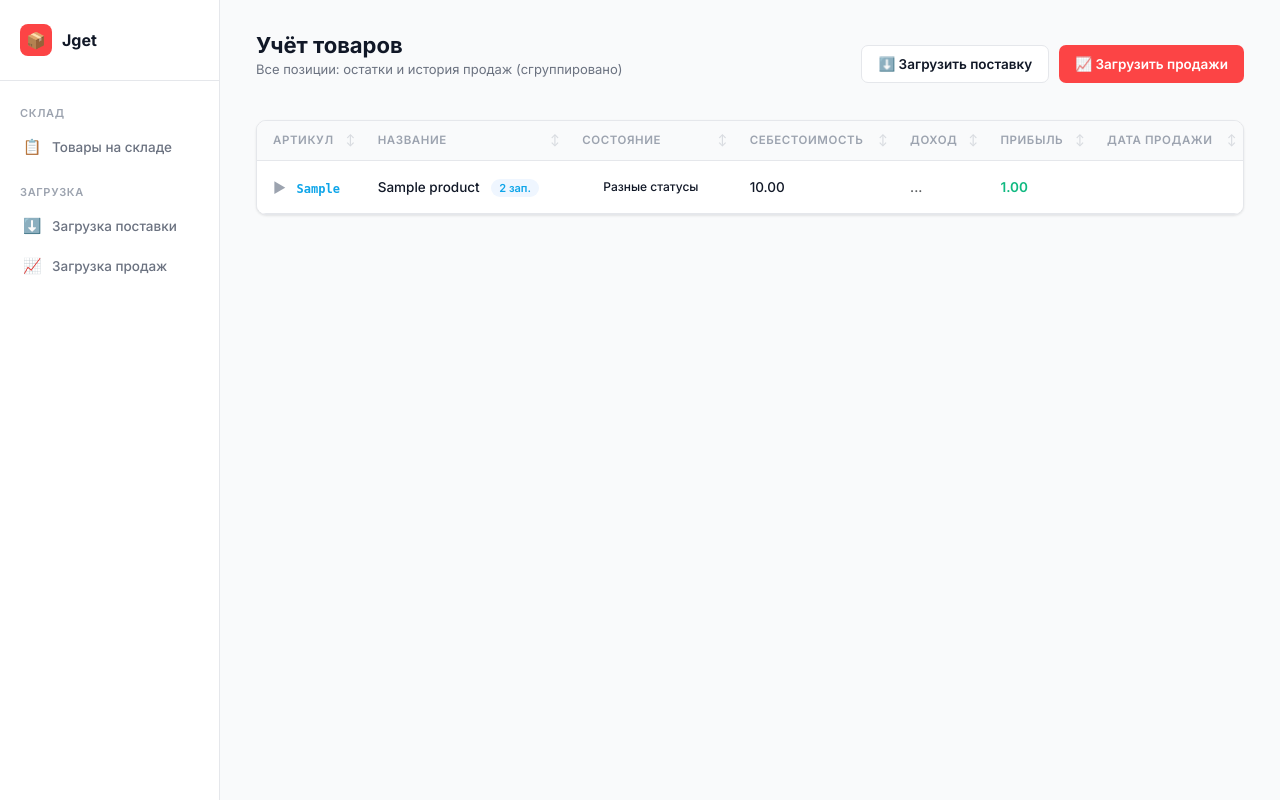
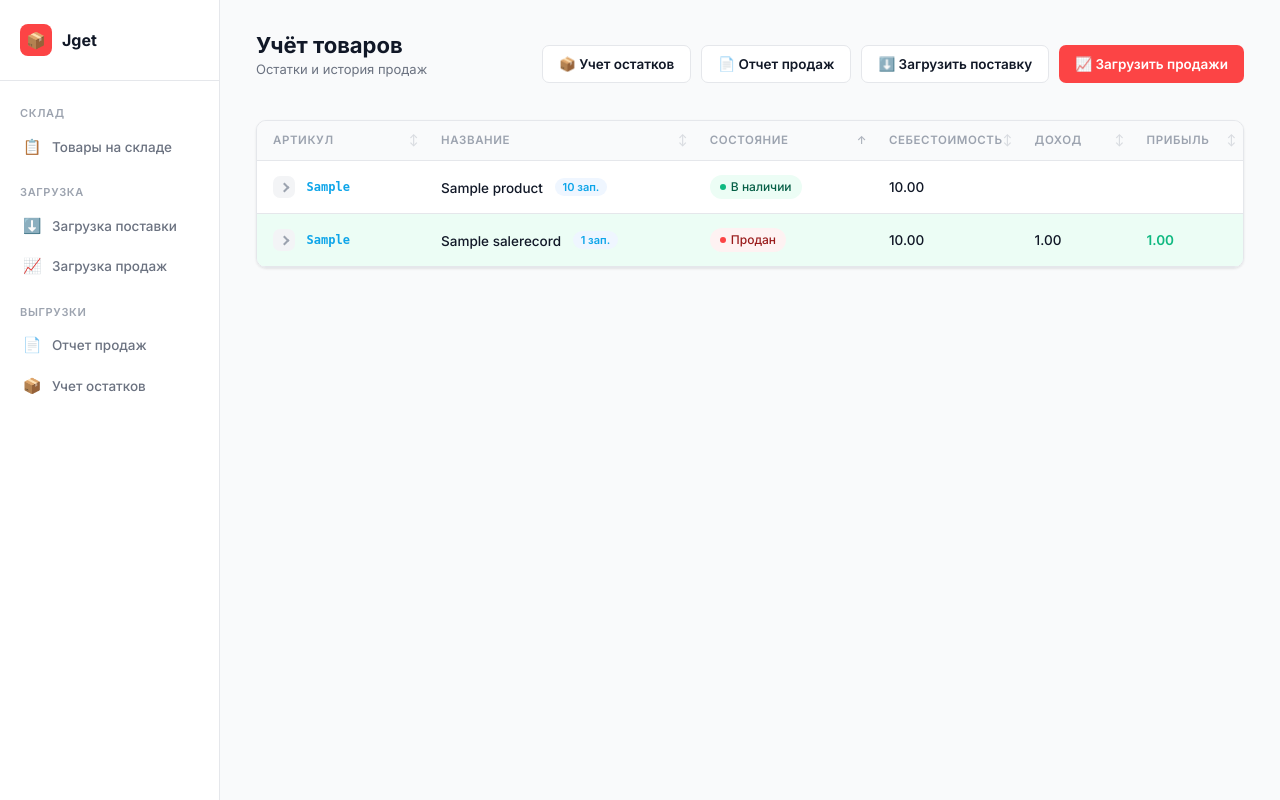
Before and after one commit to printnewcode/ozon-encounting, a Django app: page / in a window 1280 px wide. Run offline with Django 5.2, Linux system fonts and the light colour scheme; tables that the repository leaves empty hold one stand-in row (values such as "Sample post").

Commit message:
Реализована выгрузка остатков и продаж. Исправлены баги фронтенда

```diff
--- a/web/static/web/css/product_list.css
+++ b/web/static/web/css/product_list.css
@@ -9,87 +9,263 @@
 .sortable.asc::after   { content: '↑'; opacity: 0.8; }
 .sortable.desc::after  { content: '↓'; opacity: 0.8; }
 
-/* Чередование фона групп (один артикул = одна группа) */
-tr.group-alt { background-color: #F3F6F9; }
-tr.group-alt:hover { background-color: #eaeff5 !important; }
+.data-card {
+    overflow-x: auto;
+}
 
-/* Граница сверху при смене артикула */
-tr.group-start td { border-top: 2px solid #D1D9E0 !important; }
+#productsTable {
+    table-layout: fixed;
+    min-width: 1120px;
+}
 
-/* Подсветка строк по статусу — приоритет выше группы */
-tr.row-in_sale  { background-color: #FFFBEA !important; }
-tr.row-sold-neg { background-color: #FEECEC !important; }
-tr.row-sold-neg:hover { background-color: #fddada !important; }
-tr.row-in_sale:hover  { background-color: #FFF3C4 !important; }
+#productsTable th:nth-child(1),
+#productsTable td:nth-child(1) { width: 15%; }
+#productsTable th:nth-child(2),
+#productsTable td:nth-child(2) { width: 24%; }
+#productsTable th:nth-child(3),
+#productsTable td:nth-child(3) { width: 16%; }
+#productsTable th:nth-child(4),
+#productsTable td:nth-child(4) { width: 13%; }
+#productsTable th:nth-child(5),
+#productsTable td:nth-child(5) { width: 10%; }
+#productsTable th:nth-child(6),
+#productsTable td:nth-child(6) { width: 10%; }
+#productsTable th:nth-child(7),
+#productsTable td:nth-child(7) { width: 12%; }
+
+#productsTable td {
+    overflow: hidden;
+    text-overflow: ellipsis;
+}
+
+#productsTable th:first-child,
+#productsTable td:first-child {
+    white-space: nowrap;
+}
+
+#productsTable tbody tr {
+    --row-bg: var(--bg-card);
+    --row-bg-hover: var(--bg-page);
+    --row-bg-alt: #F4F6F8;
+    --row-accent: var(--teal);
+    --row-accent-soft: rgba(14,165,233,.45);
+}
+
+#productsTable tbody tr.row-status-in_stock {
+    --row-bg: var(--bg-card);
+    --row-bg-hover: #FAFAFA;
+    --row-bg-alt: #F6F7F8;
+    --row-accent: var(--text-muted);
+    --row-accent-soft: rgba(156,163,175,.38);
+}
+
+#productsTable tbody tr.row-status-in_sale {
+    --row-bg: #FFF8D8;
+    --row-bg-hover: #FFF1B8;
+    --row-bg-alt: #FFF3C8;
+    --row-accent: #F59E0B;
+    --row-accent-soft: rgba(245,158,11,.45);
+}
+
+#productsTable tbody tr.row-status-sold {
+    --row-bg: var(--bg-card);
+    --row-bg-hover: #FAFAFA;
+    --row-bg-alt: #F6F7F8;
+    --row-accent: var(--text-muted);
+    --row-accent-soft: rgba(156,163,175,.38);
+}
+
+#productsTable tbody tr.row-status-sold.row-profit-positive {
+    --row-bg: #ECFDF5;
+    --row-bg-hover: #DDF8EC;
+    --row-bg-alt: #E2FAEF;
+    --row-accent: var(--green);
+    --row-accent-soft: rgba(16,185,129,.45);
+}
+
+#productsTable tbody tr.row-status-sold.row-profit-negative {
+    --row-bg: #FFF1F1;
+    --row-bg-hover: #FFE3E3;
+    --row-bg-alt: #FDE7E7;
+    --row-accent: var(--accent);
+    --row-accent-soft: rgba(252,68,69,.42);
+}
+
+.text-clip {
+    display: inline-block;
+    max-width: 100%;
+    overflow: hidden;
+    text-overflow: ellipsis;
+    vertical-align: middle;
+    white-space: nowrap;
+}
+
+.page-actions {
+    display: flex;
+    flex-wrap: wrap;
+    justify-content: flex-end;
+    gap: 10px;
+}
 
 /* ── EXPANDABLE ROWS ──────────────────────── */
 .group-header {
     cursor: pointer;
-    background-color: var(--bg-card) !important;
+    background-color: var(--row-bg) !important;
     font-weight: 500;
 }
+.group-header td {
+    background-color: var(--row-bg);
+}
 .group-header:hover {
-    background-color: var(--bg-page) !important;
+    background-color: var(--row-bg-hover) !important;
+}
+.group-header:hover td {
+    background-color: var(--row-bg-hover);
+}
+.group-header.expanded {
+    background-color: var(--row-bg-hover) !important;
+}
+.group-header.expanded td {
+    background-color: var(--row-bg-hover);
+}
+.group-header.expanded td:first-child {
+    box-shadow: inset 3px 0 0 var(--row-accent);
+}
+.group-header:focus-visible {
+    outline: 2px solid rgba(14,165,233,.45);
+    outline-offset: -2px;
 }
 
 .expand-icon {
-    display: inline-block;
-    transition: transform 0.2s ease;
-    font-size: 14px;
+    display: inline-flex;
+    align-items: center;
+    justify-content: center;
+    transition: background .18s ease, color .18s ease, transform .22s ease;
     margin-right: 8px;
     color: var(--text-muted);
-    width: 12px;
-    text-align: center;
+    width: 22px;
+    height: 22px;
+    border-radius: 7px;
+    background: #F3F4F6;
+    vertical-align: middle;
 }
 
-.expanded .expand-icon {
-    transform: rotate(90deg);
+.expand-icon::before {
+    content: '';
+    width: 7px;
+    height: 7px;
+    border-right: 2px solid currentColor;
+    border-bottom: 2px solid currentColor;
+    transform: rotate(-45deg);
+    transition: transform .22s ease;
+}
+
+.group-header:hover .expand-icon,
+.group-header.expanded .expand-icon {
+    background: var(--teal-light);
+    color: var(--teal);
+}
+
+.expanded .expand-icon::before {
+    transform: rotate(45deg) translate(-1px, -1px);
 }
 
 .child-row {
-    display: none; /* Hidden by default */
-    background-color: #fcfcfc !important;
-    font-size: 13px;
+    display: none;
+    background-color: var(--row-bg) !important;
+    font-size: 13.5px;
 }
 
 .child-row.show {
     display: table-row;
-    animation: row-reveal 0.3s ease-out forwards;
-}
-
-.child-row.hiding {
-    animation: row-hide 0.3s ease-in forwards;
-}
-
-@keyframes row-reveal {
-    0% {
-        opacity: 0;
-        transform: translateY(-8px);
-    }
-    100% {
-        opacity: 1;
-        transform: translateY(0);
-    }
-}
-
-@keyframes row-hide {
-    0% {
-        opacity: 1;
-        transform: translateY(0);
-    }
-    100% {
-        opacity: 0;
-        transform: translateY(-8px);
-    }
 }
 
 .child-row td {
-    padding-left: 40px !important;
-    border-left: 3px solid transparent; /* Prepare for accent */
+    background: var(--row-bg);
+    color: var(--text-primary);
+    padding-top: 0 !important;
+    padding-bottom: 0 !important;
+    border-bottom-color: transparent;
+    transition: background .18s ease, box-shadow .18s ease, border-color .18s ease;
 }
 
-.child-row td:first-child {
-    border-left: 3px solid var(--border); /* Subtle visual link */
+.child-row.show td {
+    border-bottom-color: var(--border);
+}
+
+.child-row.show td:first-child {
+    box-shadow: inset 4px 0 0 var(--row-accent-soft);
+}
+
+.child-row-alt td {
+    background: var(--row-bg);
+}
+
+.child-row.show:not(.closing).child-row-alt td {
+    background: var(--row-bg-alt);
+}
+
+.child-cell-content {
+    max-height: 0;
+    opacity: 0;
+    overflow: hidden;
+    padding-top: 0;
+    padding-bottom: 0;
+    transform: translateY(-4px);
+    transition:
+        max-height .26s ease,
+        opacity .2s ease,
+        padding .26s ease,
+        transform .26s ease;
+}
+
+.child-row.show:not(.closing) .child-cell-content {
+    max-height: 56px;
+    opacity: 1;
+    padding-top: 14px;
+    padding-bottom: 14px;
+    transform: translateY(0);
+}
+
+.child-row.closing .child-cell-content {
+    max-height: 0;
+    opacity: 0;
+    padding-top: 0;
+    padding-bottom: 0;
+    transform: translateY(-4px);
+}
+
+.child-row.closing td {
+    background: var(--row-bg);
+}
+
+.child-row:hover {
+    background: var(--row-bg-hover) !important;
+}
+
+.child-row:hover td {
+    background: var(--row-bg-hover);
+}
+
+.child-row:hover .child-cell-content {
+    background: transparent;
+}
+
+.child-spacer {
+    display: inline-block;
+    width: 20px;
+}
+
+.group-header td:first-child .cell-article {
+    width: calc(100% - 34px);
+}
+
+.child-row td:first-child .cell-article {
+    width: calc(100% - 24px);
+}
+
+#productsTable td:nth-child(2) .cell-name {
+    max-width: calc(100% - 72px);
 }
 
 .count-badge {
@@ -100,4 +276,18 @@ tr.row-in_sale:hover  { background-color: #FFF3C4 !important; }
     font-size: 11px;
     font-weight: 600;
     margin-left: 8px;
+    white-space: nowrap;
+    vertical-align: middle;
 }
+
+.badge-mixed {
+    background: var(--orange-light);
+    color: #92400E;
+}
+.badge-mixed::before { background: #F59E0B; }
+
+@media (max-width: 768px) {
+    #productsTable {
+        min-width: 980px;
+    }
+}
--- a/web/templates/web/base.html
+++ b/web/templates/web/base.html
@@ -30,6 +30,13 @@
             <a href="{% url 'upload_sales' %}">
                 <span class="nav-icon">📈</span> Загрузка продаж
             </a>
+            <div class="nav-label" style="margin-top: 8px;">Выгрузки</div>
+            <a href="{% url 'export_sales_report' %}">
+                <span class="nav-icon">📄</span> Отчет продаж
+            </a>
+            <a href="{% url 'export_stock_balance' %}">
+                <span class="nav-icon">📦</span> Учет остатков
+            </a>
         </nav>
     </aside>
 
--- a/web/templates/web/product_list.html
+++ b/web/templates/web/product_list.html
@@ -11,9 +11,11 @@
 <div class="page-header">
     <div>
         <h1 class="page-title">Учёт товаров</h1>
-        <p class="page-subtitle">Все позиции: остатки и история продаж (сгруппировано)</p>
+        <p class="page-subtitle">Остатки и история продаж</p>
     </div>
-    <div style="display:flex; gap:10px;">
+    <div class="page-actions">
+        <a href="{% url 'export_stock_balance' %}" class="btn-secondary-saas">📦 Учет остатков</a>
+        <a href="{% url 'export_sales_report' %}" class="btn-secondary-saas">📄 Отчет продаж</a>
         <a href="{% url 'upload_supply' %}" class="btn-secondary-saas">⬇️ Загрузить поставку</a>
         <a href="{% url 'upload_sales' %}" class="btn-primary-saas">📈 Загрузить продажи</a>
     </div>
@@ -25,7 +27,7 @@
             <tr>
                 <th class="sortable" data-col="0" data-type="str">Артикул</th>
                 <th class="sortable" data-col="1" data-type="str">Название</th>
-                <th class="sortable" data-col="2" data-type="str">Состояние</th>
+                <th class="sortable asc" data-col="2" data-type="str">Состояние</th>
                 <th class="sortable" data-col="3" data-type="num">Себестоимость</th>
                 <th class="sortable" data-col="4" data-type="num">Доход</th>
                 <th class="sortable" data-col="5" data-type="num">Прибыль</th>
@@ -34,13 +36,13 @@
         </thead>
         <tbody id="productsBody">
             {% for group in groups %}
-            <tr class="group-header" data-article="{{ group.article }}">
-                <td data-sort="{{ group.article }}">
-                    <span class="expand-icon">▶</span>
-                    <span class="cell-article">{{ group.article }}</span>
+            <tr class="group-header row-status-{{ group.header_status_key }}{% if group.header_status_key == 'sold' %}{% if group.total_profit < 0 %} row-profit-negative{% else %} row-profit-positive{% endif %}{% endif %}" data-article="{{ group.article }}">
+                <td data-sort="{{ group.article }}" title="{{ group.article }}">
+                    <span class="expand-icon" aria-hidden="true"></span>
+                    <span class="cell-article text-clip">{{ group.article }}</span>
                 </td>
-                <td data-sort="{{ group.name }}">
-                    <span class="cell-name">{{ group.name }}</span>
+                <td data-sort="{{ group.name }}" title="{{ group.name }}">
+                    <span class="cell-name text-clip">{{ group.name }}</span>
                     <span class="count-badge">{{ group.count }} зап.</span>
                 </td>
                 <td data-sort="{{ group.header_status_label }}">
@@ -51,8 +53,8 @@
                 <td data-sort="{{ group.header_cost }}">
                     {{ group.header_cost }}
                 </td>
-                <td data-sort="-1">
-                    {% if group.has_sales %}<span class="text-muted">...</span>{% endif %}
+                <td data-sort="{% if group.has_sales %}{{ group.total_income }}{% else %}-1{% endif %}">
+                    {% if group.has_sales %}{{ group.total_income }}{% endif %}
                 </td>
                 <td data-sort="{{ group.total_profit }}">
                     {% if group.has_sales %}
@@ -66,21 +68,35 @@
                 <td data-sort="0"></td>
             </tr>
             {% for row in group.rows %}
-            <tr class="child-row child-of-{{ group.article }}">
-                <td></td>{# Article empty for children to emphasize indent #}
-                <td>
-                    <span class="text-secondary" style="font-size: 12px;">{{ row.name }}</span>
+            <tr class="child-row row-status-{{ row.status_key }}{% if row.status_key == 'sold' %}{% if row.profit < 0 %} row-profit-negative{% else %} row-profit-positive{% endif %}{% endif %}{% if forloop.counter|divisibleby:2 %} child-row-alt{% endif %}">
+                <td data-sort="{{ row.article }}" title="{{ row.article }}">
+                    <div class="child-cell-content">
+                        <span class="child-spacer" aria-hidden="true"></span>
+                        <span class="cell-article text-clip">{{ row.article }}</span>
+                    </div>
                 </td>
-                <td>
+                <td data-sort="{{ row.name }}" title="{{ row.name }}">
+                    <div class="child-cell-content">
+                        <span class="cell-name text-clip">{{ row.name }}</span>
+                    </div>
+                </td>
+                <td data-sort="{{ row.status_label }}">
+                    <div class="child-cell-content">
                         <span class="badge-status badge-{{ row.status_key }}">
                             {{ row.status_label }}
                         </span>
+                    </div>
                 </td>
-                <td>{{ row.cost_price }}</td>
+                <td data-sort="{{ row.cost_price }}">
+                    <div class="child-cell-content">{{ row.cost_price }}</div>
+                </td>
                 <td data-sort="{% if row.income is not None %}{{ row.income }}{% else %}-1{% endif %}">
+                    <div class="child-cell-content">
                         {% if row.income is not None %}{{ row.income }}{% endif %}
+                    </div>
                 </td>
                 <td data-sort="{% if row.profit is not None %}{{ row.profit }}{% else %}-999999{% endif %}">
+                    <div class="child-cell-content">
                         {% if row.profit is not None %}
                             {% if row.profit < 0 %}
                                 <span class="profit-negative">{{ row.profit }}</span>
@@ -88,9 +104,12 @@
                                 <span class="profit-positive">{{ row.profit }}</span>
                             {% endif %}
                         {% endif %}
+                    </div>
                 </td>
-                <td style="font-size:13px; color:var(--text-secondary); white-space:nowrap;">
+                <td data-sort="{% if row.sale_date %}{{ row.sale_date|date:'Y-m-d' }}{% else %}0{% endif %}">
+                    <div class="child-cell-content">
                         {% if row.sale_date %}{{ row.sale_date|date:"d.m.Y" }}{% endif %}
+                    </div>
                 </td>
             </tr>
             {% endfor %}
--- a/web/urls.py
+++ b/web/urls.py
@@ -4,6 +4,8 @@ from . import views
 urlpatterns = [
     path('upload/supply/', views.upload_supply, name='upload_supply'),
     path('upload/sales/', views.upload_sales, name='upload_sales'),
+    path('exports/sales-report/', views.export_sales_report, name='export_sales_report'),
+    path('exports/stock-balance/', views.export_stock_balance, name='export_stock_balance'),
     path('products/', views.product_list, name='product_list'),
     path('', views.product_list, name='home'), # Главной страницей сделаем список товаров
 ]
--- a/web/views.py
+++ b/web/views.py
@@ -1,12 +1,77 @@
 import io
+from datetime import datetime
 from decimal import Decimal, InvalidOperation
+from urllib.parse import quote
 
 import pandas as pd
 from django.db.models import F
+from django.http import HttpResponse
 from django.shortcuts import render, redirect
 from django.contrib import messages
+from openpyxl import Workbook
+from openpyxl.styles import Alignment, Font, PatternFill, Border, Side
+from openpyxl.utils import get_column_letter
+
 from .models import Product, SaleRecord
 from .forms import SupplyUploadForm, SalesUploadForm
+
+
+def export_filename(name):
+    timestamp = datetime.now().strftime('%Y-%m-%d')
+    return f'{name}_{timestamp}.xlsx'
+
+
+def workbook_response(workbook, filename):
+    buffer = io.BytesIO()
+    workbook.save(buffer)
+    buffer.seek(0)
+
+    response = HttpResponse(
+        buffer.getvalue(),
+        content_type='application/vnd.openxmlformats-officedocument.spreadsheetml.sheet',
+    )
+    response['Content-Disposition'] = f"attachment; filename*=UTF-8''{quote(filename)}"
+    return response
+
+
+def style_export_sheet(sheet, widths):
+    header_fill = PatternFill('solid', fgColor='0EA5E9')
+    header_font = Font(color='FFFFFF', bold=True)
+    border_color = 'E5E7EB'
+    thin_border = Border(
+        left=Side(style='thin', color=border_color),
+        right=Side(style='thin', color=border_color),
+        top=Side(style='thin', color=border_color),
+        bottom=Side(style='thin', color=border_color),
+    )
+
+    sheet.freeze_panes = 'A2'
+    sheet.auto_filter.ref = sheet.dimensions
+
+    for cell in sheet[1]:
+        cell.fill = header_fill
+        cell.font = header_font
+        cell.alignment = Alignment(horizontal='center', vertical='center')
+        cell.border = thin_border
+
+    for row in sheet.iter_rows(min_row=2):
+        for cell in row:
+            cell.border = thin_border
+            cell.alignment = Alignment(vertical='center')
+
+    for index, width in enumerate(widths, start=1):
+        sheet.column_dimensions[get_column_letter(index)].width = width
+
+    for row in sheet.iter_rows():
+        sheet.row_dimensions[row[0].row].height = 22
+
+    for column in sheet.iter_cols():
+        header = column[0].value
+        for cell in column[1:]:
+            if header in ('Стоимость в закупке', 'Доставка', 'Себестоимость', 'Доход', 'Прибыль'):
+                cell.number_format = '#,##0.00'
+            elif header == 'Дата продажи':
+                cell.number_format = 'DD.MM.YYYY'
 
 def parse_file(file):
     """ Вспомогательная функция для парсинга Excel/CSV файлов через pandas. """
@@ -153,48 +218,54 @@ def upload_sales(request):
 
 def product_list(request):
     groups_dict = {}
+    status_order = {
+        'in_stock': 0,
+        'in_sale': 1,
+        'sold': 2,
+    }
+
+    def get_group(article, status_key, name, status_label):
+        group_key = (article, status_key)
+        if group_key not in groups_dict:
+            groups_dict[group_key] = {
+                'article': article,
+                'name': name,
+                'status_key': status_key,
+                'status_label': status_label,
+                'rows': [],
+                'count': 0,
+                'total_income': Decimal('0'),
+                'total_profit': Decimal('0'),
+                'has_sales': False,
+                'sort_status': status_order.get(status_key, 99),
+            }
+        return groups_dict[group_key]
 
     # --- 1. Fetch Unsold Products ---
     unsold = Product.objects.filter(status__in=['in_stock', 'in_sale']).order_by('article', 'created_at')
     for p in unsold:
-        art = p.article
-        if art not in groups_dict:
-            groups_dict[art] = {
-                'article': art,
-                'name': p.name,
-                'rows': [],
-                'count': 0,
-                'total_profit': Decimal('0'),
-                'has_sales': False
-            }
+        group = get_group(p.article, p.status, p.name, p.get_status_display())
+        remaining_count = max(p.quantity, 1)
 
-        groups_dict[art]['rows'].append({
-            'article':      p.article,
-            'name':         p.name,
-            'status_key':   p.status,
-            'status_label': p.get_status_display(),
-            'cost_price':   p.cost_price,
-            'income':       None,
-            'profit':       None,
-            'sale_date':    None,
-        })
-        groups_dict[art]['count'] += 1
+        for _ in range(remaining_count):
+            group['rows'].append({
+                'article':      p.article,
+                'name':         p.name,
+                'status_key':   p.status,
+                'status_label': p.get_status_display(),
+                'cost_price':   p.cost_price,
+                'income':       None,
+                'profit':       None,
+                'sale_date':    None,
+            })
+            group['count'] += 1
 
     # --- 2. Fetch Sale Records ---
     sales = SaleRecord.objects.select_related('product').order_by('article', 'sale_date', 'created_at')
     for s in sales:
-        art = s.article
-        if art not in groups_dict:
-            groups_dict[art] = {
-                'article': art,
-                'name': s.name,
-                'rows': [],
-                'count': 0,
-                'total_profit': Decimal('0'),
-                'has_sales': False
-            }
+        group = get_group(s.article, 'sold', s.name, 'Продан')
 
-        groups_dict[art]['rows'].append({
+        group['rows'].append({
             'article':      s.article,
             'name':         s.name,
             'status_key':   'sold',
@@ -204,31 +275,73 @@ def product_list(request):
             'profit':       s.profit,
             'sale_date':    s.sale_date,
         })
-        groups_dict[art]['count'] += 1
+        group['count'] += 1
+        if s.income:
+            group['total_income'] += s.income
         if s.profit:
-            groups_dict[art]['total_profit'] += s.profit
-        groups_dict[art]['has_sales'] = True
+            group['total_profit'] += s.profit
+        group['has_sales'] = True
 
     # --- 3. Finalize Groups ---
-    # Sort articles alphabetically (or any other default)
-    sorted_articles = sorted(groups_dict.keys())
     groups = []
-    for art in sorted_articles:
-        group = groups_dict[art]
-
-        # Decide what to show on the header
-        # If there are multiple statuses, show "Смешанный" or similar
-        statuses = set(r['status_key'] for r in group['rows'])
-        if len(statuses) == 1:
-            group['header_status_key'] = list(statuses)[0]
-            group['header_status_label'] = group['rows'][0]['status_label']
-        else:
-            group['header_status_key'] = 'mixed'
-            group['header_status_label'] = 'Разные статусы'
-
-        # Summary prices for header (showing first one or a range)
+    for group in sorted(groups_dict.values(), key=lambda item: (item['sort_status'], item['article'], item['name'])):
+        group['header_status_key'] = group['status_key']
+        group['header_status_label'] = group['status_label']
         group['header_cost'] = group['rows'][0]['cost_price']
-
         groups.append(group)
 
     return render(request, 'web/product_list.html', {'groups': groups})
+
+
+def export_sales_report(request):
+    workbook = Workbook()
+    sheet = workbook.active
+    sheet.title = 'Отчет продаж'
+    sheet.append(['Артикул', 'Название', 'Состояние', 'Себестоимость', 'Доход', 'Прибыль', 'Дата продажи'])
+
+    sales = SaleRecord.objects.select_related('product').order_by('sale_date', 'created_at', 'article')
+    for sale in sales:
+        sheet.append([
+            sale.article,
+            sale.name,
+            'Продан',
+            sale.product.cost_price,
+            sale.income,
+            sale.profit,
+            sale.sale_date,
+        ])
+
+    style_export_sheet(sheet, [20, 36, 16, 16, 14, 14, 16])
+    return workbook_response(workbook, export_filename('Отчет_продаж'))
+
+
+def export_stock_balance(request):
+    workbook = Workbook()
+    sheet = workbook.active
+    sheet.title = 'Учет остатков'
+    sheet.append([
+        'Артикул',
+        'Название',
+        'Стоимость в закупке',
+        'Доставка',
+        'Себестоимость',
+        'На складе',
+        'В продаже',
+    ])
+
+    products = Product.objects.order_by('article', 'name')
+    for product in products:
+        in_stock = product.quantity if product.status == 'in_stock' else 0
+        in_sale = product.quantity if product.status == 'in_sale' else 0
+        sheet.append([
+            product.article,
+            product.name,
+            product.purchase_price,
+            product.delivery_cost,
+            product.cost_price,
+            in_stock,
+            in_sale,
+        ])
+
+    style_export_sheet(sheet, [20, 36, 20, 14, 16, 14, 14])
+    return workbook_response(workbook, export_filename('Учет_остатков'))
```
Also changed, not shown: web/static/web/js/product_list.js (+42 -17 lines), 2 other files. Lines whose indentation alone changed are shown as unchanged.
